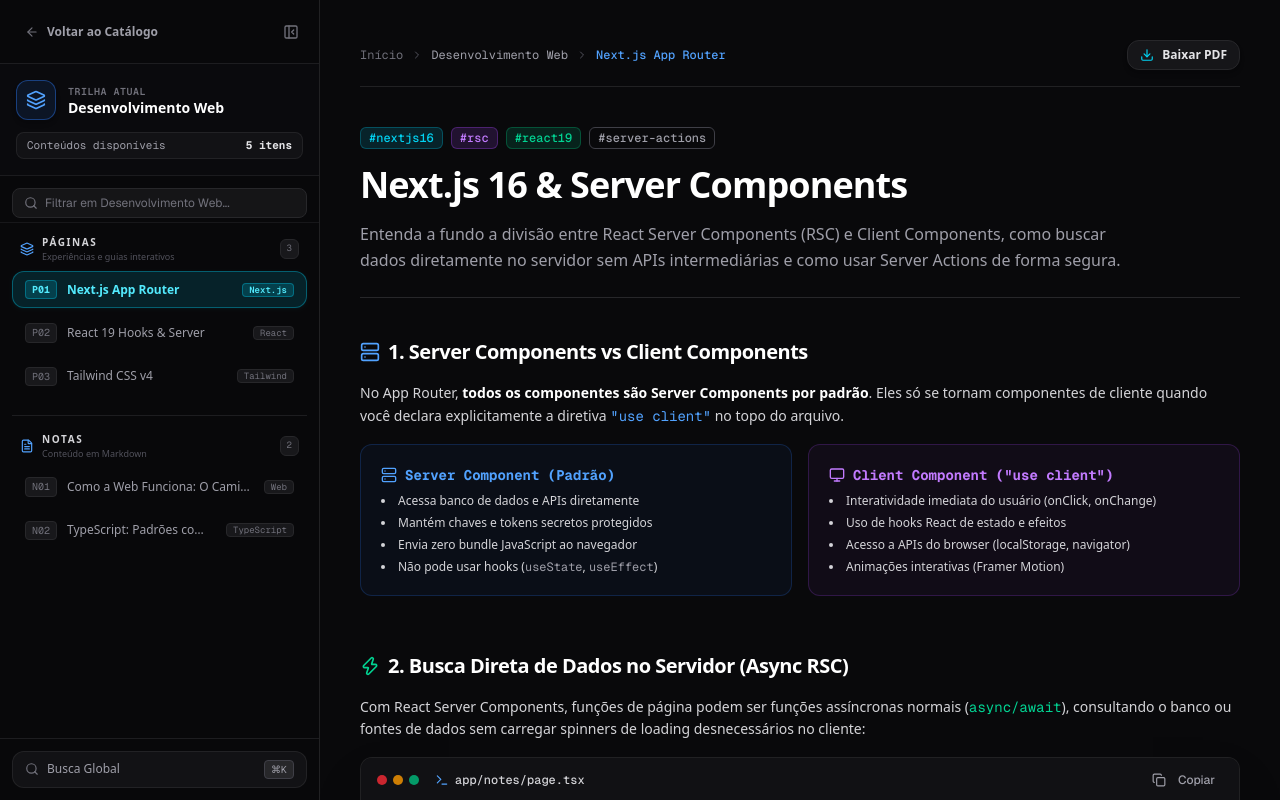
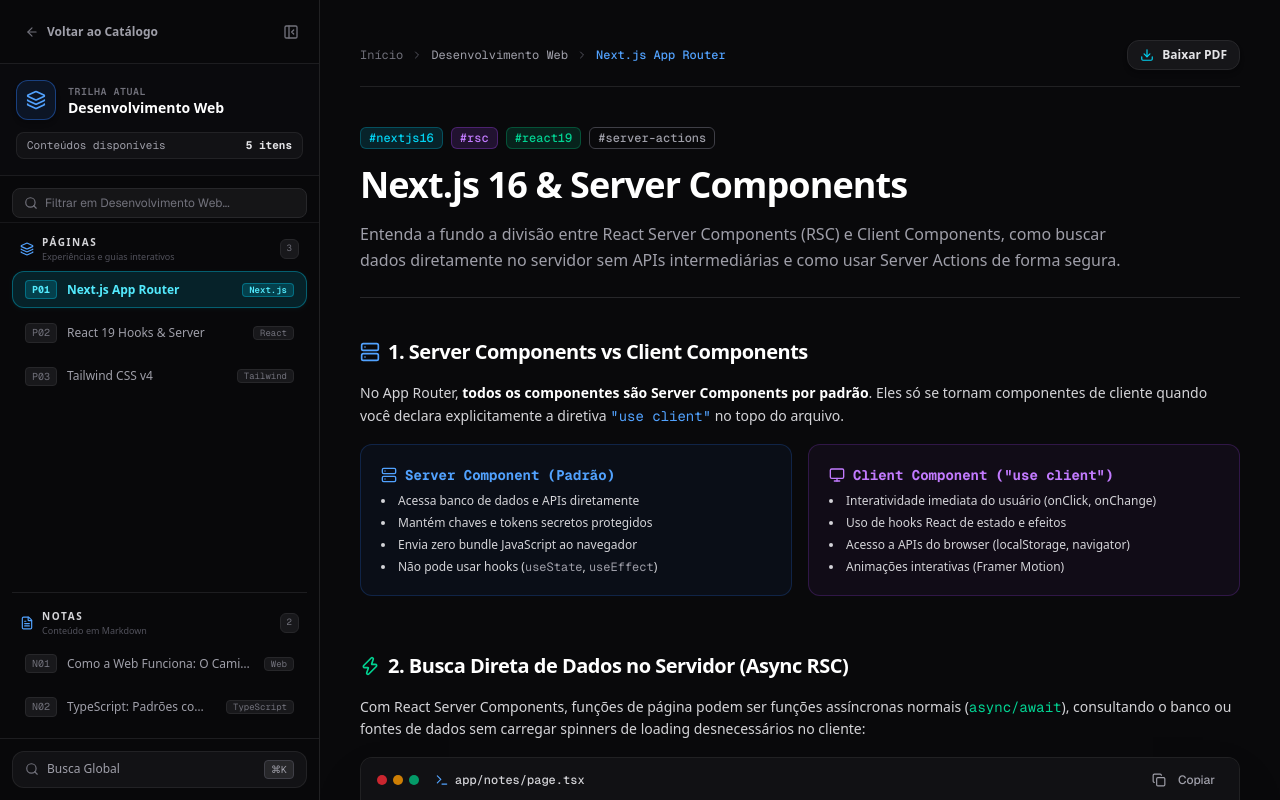
Before and after one commit to rochajrdev/TechNotes-web, a Next.js app: page /web/nextjs in a window 1280 px wide. Shown: the top 800 px of the page. Built offline with nearby package versions, Linux system fonts and the light colour scheme.

Commit message:
style(sidebar): alinhar secao de notas ao rodape usando flex-col e mt-auto

```diff
--- a/components/Sidebar.tsx
+++ b/components/Sidebar.tsx
@@ -450,7 +450,7 @@
         )}
 
         {/* Lista Dinâmica de Conteúdos da Categoria Ativa */}
-        <div className="flex-1 overflow-y-auto p-3 custom-scrollbar">
+        <div className="flex min-h-0 flex-1 flex-col overflow-y-auto p-3 custom-scrollbar">
           {filteredItemCount === 0 ? (
             <div className="p-4 text-center text-xs text-zinc-500">
               Nenhum conteúdo encontrado para &quot;{filterQuery}&quot;
@@ -466,7 +466,7 @@
                   key={section.key}
                   className={cn(
                     "space-y-1.5",
-                    section.key === "notes" && "mt-5 border-t border-zinc-800/70 pt-4"
+                    section.key === "notes" && "mt-auto border-t border-zinc-800/70 pt-4"
                   )}
                 >
                   {showCollapsedUI ? (
```
